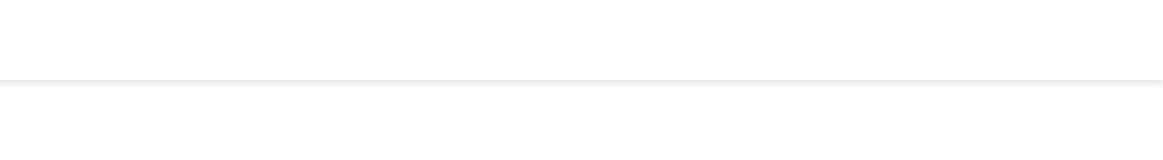
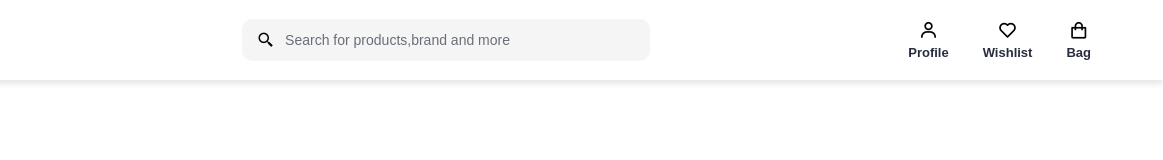
Before and after one commit to Tushar-revankar/Myntra-clone, a plain HTML site: page index.html in a window 1280 px wide. Shown: the full height of the page, 117-1280 px from the left. Drawn offline with nearby package versions, Linux system fonts and the light colour scheme.

Commit message:
updated header

```diff
--- a/css/header.css
+++ b/css/header.css
@@ -25,3 +25,78 @@
     width: 53px;
     height: 53px;
 }
+
+/* header search bar */
+
+.header-search {
+    display: flex;
+    align-items: center;
+    gap: 10px;
+    background-color: #f5f5f6;
+    border-radius: 10px;
+    padding: 12px 15px;
+}
+
+.header-search i {
+    font-size: 18px;
+}
+
+.header-search input {
+    width: 350px;
+    border: none;
+    outline: none;
+    background-color: transparent;
+    font-size: 14px;
+}
+
+.header-search input::placeholder {
+    color: #696e79;
+}
+
+/* header actions */
+
+.header-actions {
+    display: flex;
+    gap: 10px;
+    position: relative;
+}
+
+.header-icons {
+    padding: 12px 12px;
+    display: flex;
+    flex-direction: column;
+    align-items: center;
+    position: relative;
+    cursor: pointer;
+}
+
+.header-icons i {
+    font-size: 20px;
+}
+
+.header-icons span {
+    margin-top: 5px;
+    font-weight: 600;
+    font-size: 13px;
+    color: #282c3f;
+}
+
+/* user profile underline when hovered */
+
+.user-profile {
+    position: relative;
+}
+
+.user-profile::after {
+    content: "";
+    position: absolute;
+    bottom: -8px;
+    height: 4px;
+    width: 55px;
+    background-color: transparent;
+    transition: background-color 0.3s;
+}
+
+.user-profile:hover::after {
+    background-color: #f16565;
+}
--- a/index.html
+++ b/index.html
@@ -17,6 +17,24 @@
             <div class="logo">
                 <img src="images/logo/myntra.png" alt="logo">
             </div>
+            <div class="header-search">
+                <i class='bx bx-search-alt-2'></i>
+                <input type="text" placeholder="Search for products,brand and more">
+            </div>
+            <div class="header-actions">
+                <div class="header-icons user-profile">
+                    <i class='bx bx-user'></i>
+                    <span>Profile</span>
+                </div>
+                <div class="header-icons">
+                    <i class='bx bx-heart'></i>
+                    <span>Wishlist</span>
+                </div>
+                <div class="header-icons">
+                    <i class='bx bx-shopping-bag'></i>
+                    <span>Bag</span>
+                </div>
+            </div>
         </div>
     </header>
 
```
